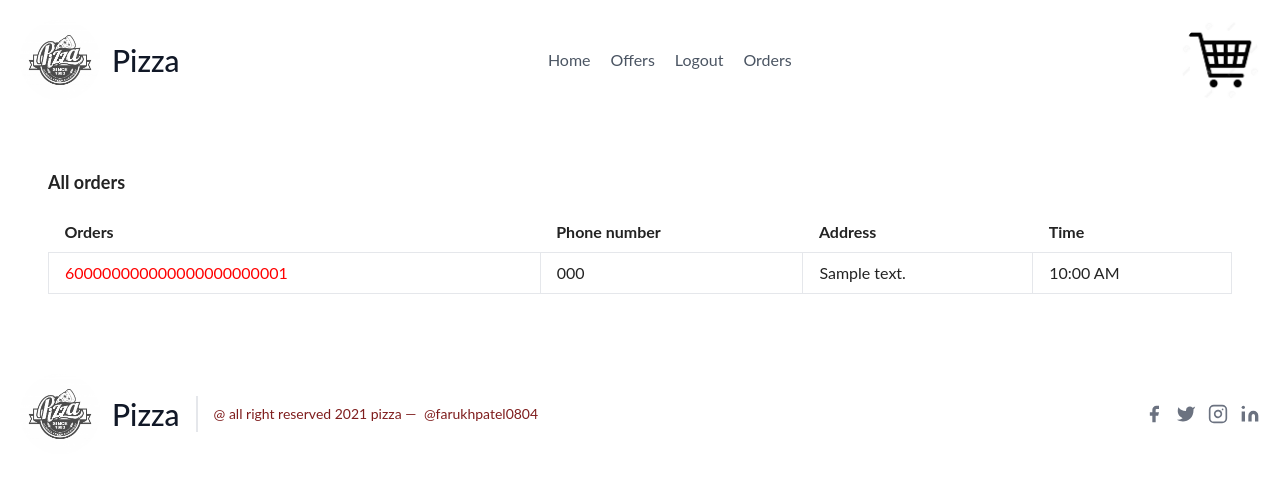
After one commit to farukhpatel/realtime-pizza, a Node server app: page /customer/order in a window 1280 px wide. The commit adds this page. Shown: the top 485 px of the page. Run offline with Node 20, Linux system fonts and the light colour scheme; a user stored in the database is signed in; tables that the repository leaves empty hold one stand-in row (values such as "Sample post"); some libraries are stand-ins or nearby versions.

Commit message:
updated work

```diff
--- a/app/http/controllers/orderController.js
+++ b/app/http/controllers/orderController.js
@@ -1,4 +1,5 @@
 const Order = require('../../models/order');
+const moment=require('moment')
 function orderController() {
     return {
         store(req, res) {
@@ -19,7 +20,7 @@ function orderController() {
                 // req.session.destroy();
                 console.log(req.session.cart)
                 delete req.session.cart;
-                return res.redirect('/')
+                return res.redirect('/customer/order')
             }).catch(err => {
                 console.log(err)
                 req.flash('error', 'Something went wrong')
@@ -27,8 +28,14 @@ function orderController() {
 
 
             })
-
-
+        },
+        async index(req,res){
+            console.log("in order table display page")
+            // console.log("user data")
+            // console.log(req.user)
+            const order=await Order.find({customerId:req.user._id},null,{sort:{'createdAt':-1}})
+            console.log(order)
+            res.render('customers/order',{orders:order,moment:moment})
         }
     }
 }
--- /dev/null
+++ b/app/http/middleware/auth.js
@@ -0,0 +1,8 @@
+const auth=(req,res,next)=>{
+    if(req.isAuthenticated()){
+        return next()
+    }
+    return res.redirect('/login')
+
+}
+module.exports=auth;
--- a/package.json
+++ b/package.json
@@ -22,6 +22,7 @@
     "express-ejs-layouts": "^2.5.0",
     "express-flash": "0.0.2",
     "express-session": "^1.17.1",
+    "moment": "^2.29.1",
     "mongoose": "^5.12.5",
     "noty": "^3.2.0-beta-deprecated",
     "passport": "^0.4.1",
--- a/resources/js/app.js
+++ b/resources/js/app.js
@@ -48,3 +48,9 @@ addToCart.forEach((btn) => {
 //         text: "Order placed succesfully"
 //     }).show();
 // })
+const alertMsg=document.querySelectorAll('#success-alert')
+if(alertMsg){
+    setTimeout(() => {
+        alertMsg.remove()
+    }, 2000);
+}
--- a/resources/scss/app.scss
+++ b/resources/scss/app.scss
@@ -7,3 +7,9 @@ body{
     color: $dark;
 
 }
+a.link{
+    color:red;
+}
+a.link:hover{
+    color:green;
+}
--- /dev/null
+++ b/resources/views/admin/orders.ejs
@@ -0,0 +1 @@
+<h1>orders admin table</h1>
--- /dev/null
+++ b/resources/views/customers/order.ejs
@@ -0,0 +1,40 @@
+<section class="orders light-section">
+    <div class="container mx-auto p-12">
+        <h1 class="font-bold text-lg mb-4">All orders</h1>
+        <% if(messages.success){%>
+        <div id="success alert" class="flex atems-center bg-green-500 text-white text-sm font-bold px-4py-3" role="alert">
+            <%= messages.success%>
+        </div>
+        <% }%>
+        <table class="w-full table-auto bg-white">
+            <thead>
+                <tr>
+                    <th class="px-4 py-2 text-left">Orders</th>
+                    <th class="px-4 py-2 text-left">Phone number</th>
+
+                    <th class="px-4 py-2 text-left">Address</th>
+                    <th class="px-4 py-2 text-left">Time</th>
+                </tr>
+            </thead>
+            <tbody>
+                <%if(orders.length) {%>
+                    <% orders.forEach((orders)=>{ %>
+                        <tr>
+                            <td class="border px-4 py-2">
+                                <a class="link" href="/www"> <%= orders._id%></a>
+                            </td>
+                            <td class="border px-4 py-2"><%= orders.phone%></td>
+                            <td class="border px-4 py-2"><%= orders.address%></td>
+
+                            <td class="border px-4 py-2"><%= moment(orders.createdAt).format('hh:mm A') %></td>
+                        </tr>
+                   <% })%>
+                <% }else{ %>
+                    <tr>
+                        <td class="p-4"><span>No Order found!!!</span></td>
+                    </tr>
+                    <%}%>
+            </tbody>
+        </table>
+    </div>
+</section>
--- a/resources/views/layout.ejs
+++ b/resources/views/layout.ejs
@@ -29,6 +29,8 @@
                         <a onclick="document.getElementById('logout').submit()" class="mr-5 hover:text-red-900"
                             href="#">Logout</a>
                     </form>
+                    <a class="mr-5 hover:text-red-900" href="/customer/order">Orders</a>
+
                     <% }else{%>
 
                         <a class="mr-5 hover:text-red-900" href="/register">Registration</a>
```
Also changed, not shown: app/http/controllers/admin/orderController.js (added, +14 -0 lines), app/http/middleware/guest.js (added, +7 -0 lines), routes/web.js (+14 -5 lines), public/css/app.css, public/js/app.js, 1 other file.
